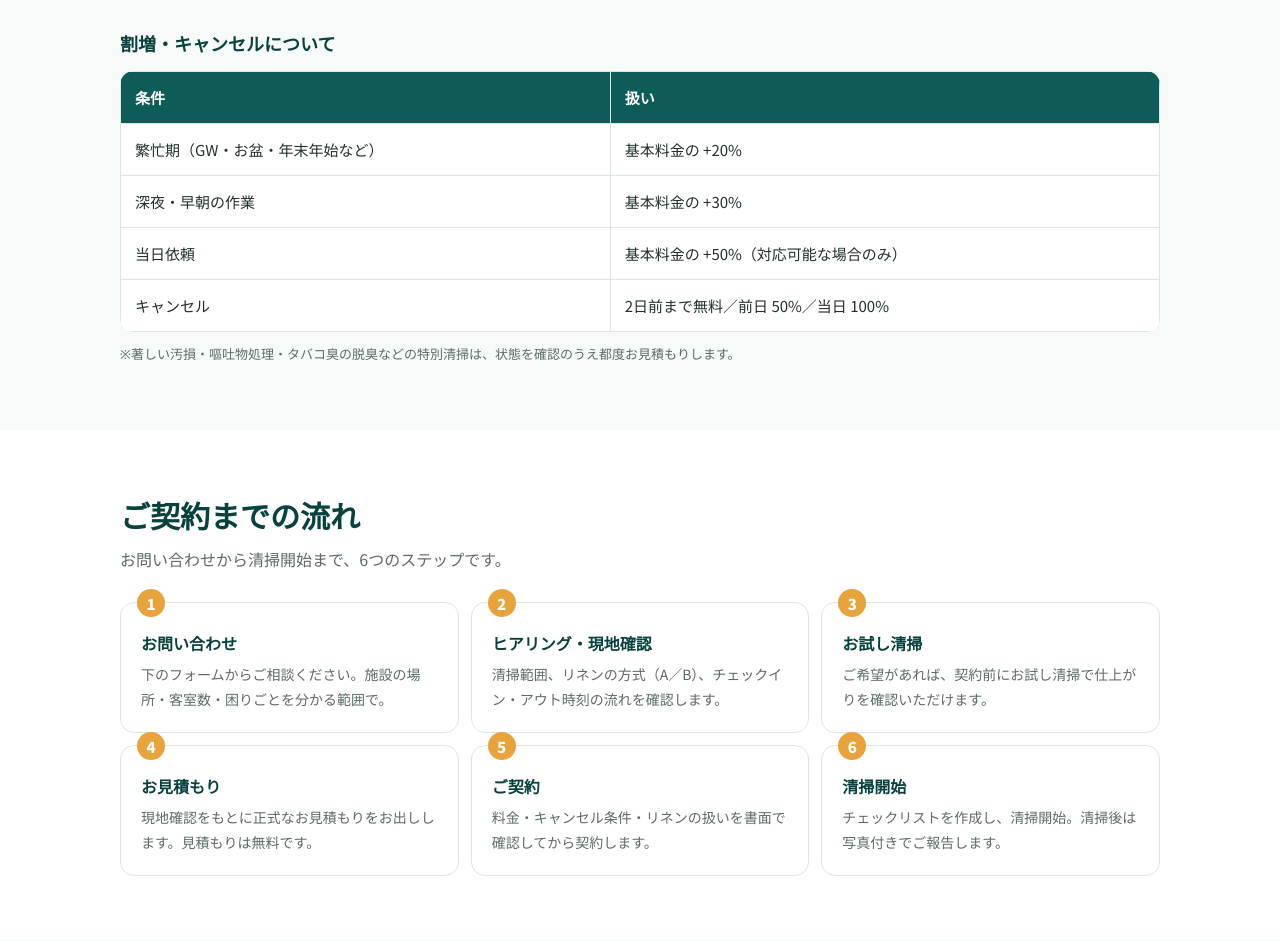
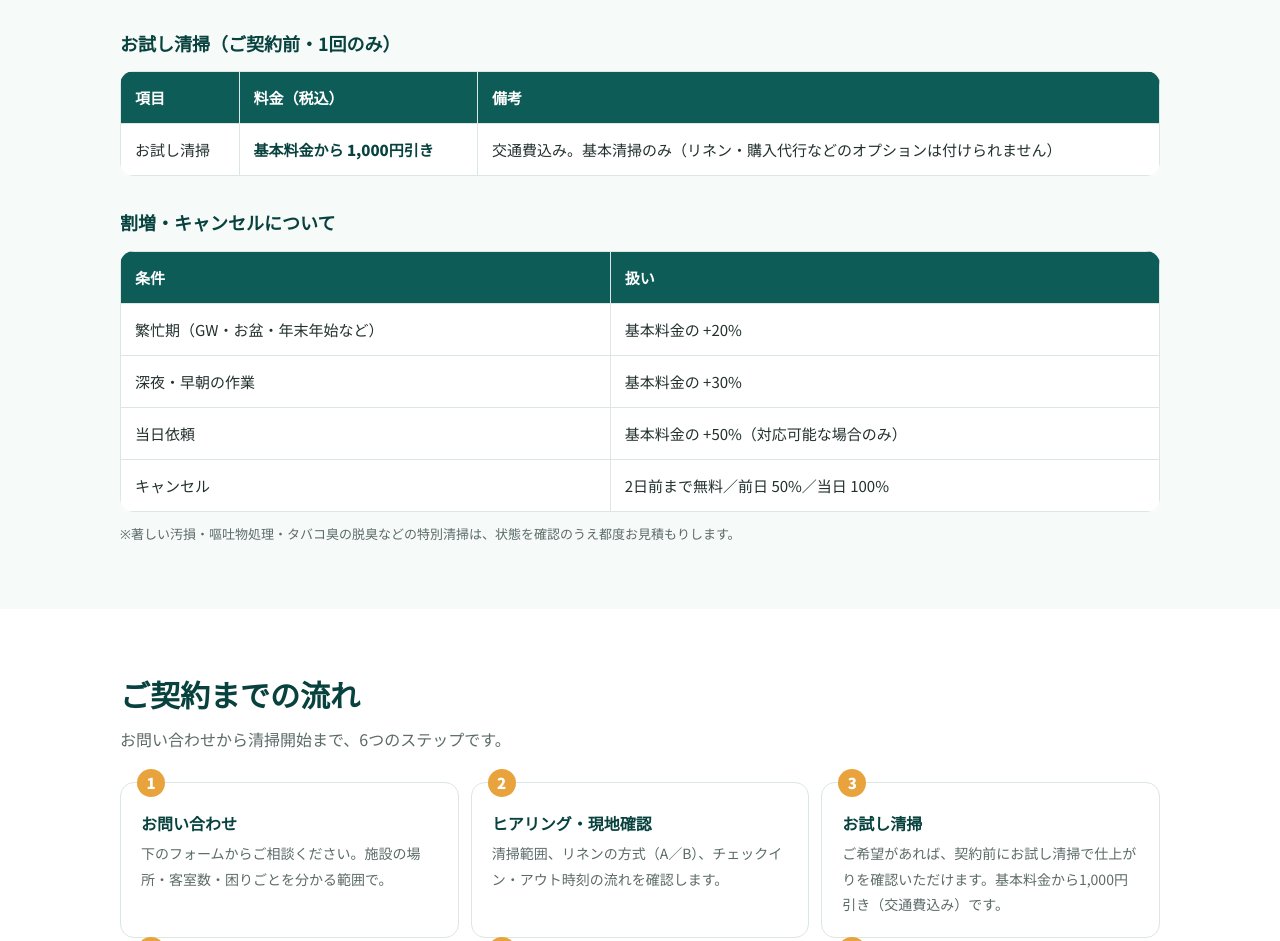
Before and after one commit to arnoa113-dot/hapi-clean, a plain HTML site: page index.html in a window 1280 px wide. Shown: the part 3525-4466 px from the top of the page. Drawn offline with Linux system fonts and the light colour scheme.

Commit message:
お試し清掃を基本料金から1,000円引き（交通費込み・オプション不可）に変更
Co-Authored-By: Claude Opus 5.5 <noreply@anthropic.com>
Claude-Session: https://claude.ai/code/session_014H33GTszq28GvXdsNBRGVs

```diff
--- a/index.html
+++ b/index.html
@@ -142,6 +142,12 @@
       <tr><td>消耗品の購入代行</td><td class="price">実費＋500〜1,000円／回</td><td>補充作業のみは基本料金に含みます</td></tr>
     </table>
 
+    <h3 class="block">お試し清掃（ご契約前・1回のみ）</h3>
+    <table>
+      <tr><th>項目</th><th>料金（税込）</th><th>備考</th></tr>
+      <tr><td>お試し清掃</td><td class="price">基本料金から 1,000円引き</td><td>交通費込み。基本清掃のみ（リネン・購入代行などのオプションは付けられません）</td></tr>
+    </table>
+
     <h3 class="block">割増・キャンセルについて</h3>
     <table>
       <tr><th>条件</th><th>扱い</th></tr>
@@ -164,7 +170,7 @@
     <div class="steps">
       <div class="step"><h3>お問い合わせ</h3><p>下のフォームからご相談ください。施設の場所・客室数・困りごとを分かる範囲で。</p></div>
       <div class="step"><h3>ヒアリング・現地確認</h3><p>清掃範囲、リネンの方式（A／B）、チェックイン・アウト時刻の流れを確認します。</p></div>
-      <div class="step"><h3>お試し清掃</h3><p>ご希望があれば、契約前にお試し清掃で仕上がりを確認いただけます。</p></div>
+      <div class="step"><h3>お試し清掃</h3><p>ご希望があれば、契約前にお試し清掃で仕上がりを確認いただけます。基本料金から1,000円引き（交通費込み）です。</p></div>
       <div class="step"><h3>お見積もり</h3><p>現地確認をもとに正式なお見積もりをお出しします。見積もりは無料です。</p></div>
       <div class="step"><h3>ご契約</h3><p>料金・キャンセル条件・リネンの扱いを書面で確認してから契約します。</p></div>
       <div class="step"><h3>清掃開始</h3><p>チェックリストを作成し、清掃開始。清掃後は写真付きでご報告します。</p></div>
@@ -201,7 +207,7 @@
     <details><summary>リネンの洗濯はどうなりますか？</summary><p>施設のリネンサプライ契約の有無で2方式あります。契約がある施設は交換と回収・納品の連携まで（1セット1,000円）、契約がない施設は近隣ランドリーでの洗濯・乾燥・折り畳みまで対応し、洗濯の実費は領収書で精算、手間賃として洗濯対応料（1回の洗濯あたり1,500円）をいただきます。当日入れ替えの場合は、予備リネンをベッドあたり2〜3セットご用意ください。</p></details>
     <details><summary>アメニティや洗剤・清掃道具はどちらが用意しますか？</summary><p>原則として施設様の備え付け・ストックを使用します。消耗品の購入代行も可能です（実費＋500〜1,000円／回）。契約時に取り決めます。</p></details>
     <details><summary>清掃中に破損や忘れ物を見つけたらどうなりますか？</summary><p>その場で写真を撮り、速やかに施設様へご報告します。忘れ物は施設様のルールに従って保管・引き渡しをします。</p></details>
-    <details><summary>お試し清掃はありますか？</summary><p>はい。ご契約前にお試し清掃で仕上がりを確認いただけます。料金は通常の1回分です。</p></details>
+    <details><summary>お試し清掃はありますか？</summary><p>はい。ご契約前にお試し清掃で仕上がりを確認いただけます。料金は基本料金から1,000円引き（交通費込み）です。お試し清掃は基本清掃のみで、リネン・購入代行などのオプションは付けられません。</p></details>
     <details><summary>契約期間の縛りはありますか？</summary><p>長期の縛りは設けていません。定期契約の解約条件は契約時に書面でご案内します。</p></details>
     <details><summary>日程変更やキャンセルはできますか？</summary><p>2日前まで無料、前日は料金の50%、当日は100%をキャンセル料としていただきます。日程変更は空き状況により対応しますので、お早めにご連絡ください。</p></details>
   </div>
```
Also changed, not shown: 1 other file.
